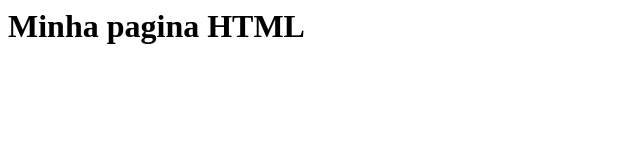
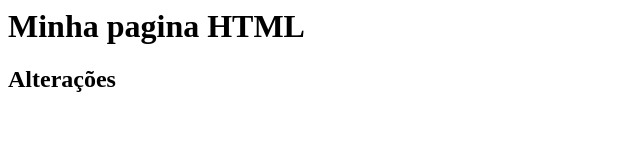
Before and after one commit to cathesposito/gama-na-github, a plain HTML site: page index.html in a window 1280 px wide. Shown: the whole page, without its empty margins (0-640 px from the left). Drawn offline with Linux system fonts and the light colour scheme.

Commit message:
arquivo index.html atualizado novamente

```diff
--- a/index.html
+++ b/index.html
@@ -1,5 +1,6 @@
 <html>
   <body>
     <h1>Minha pagina HTML</h1>
+    <h2>Alterações</h2>
   </body>
 </html>
```
